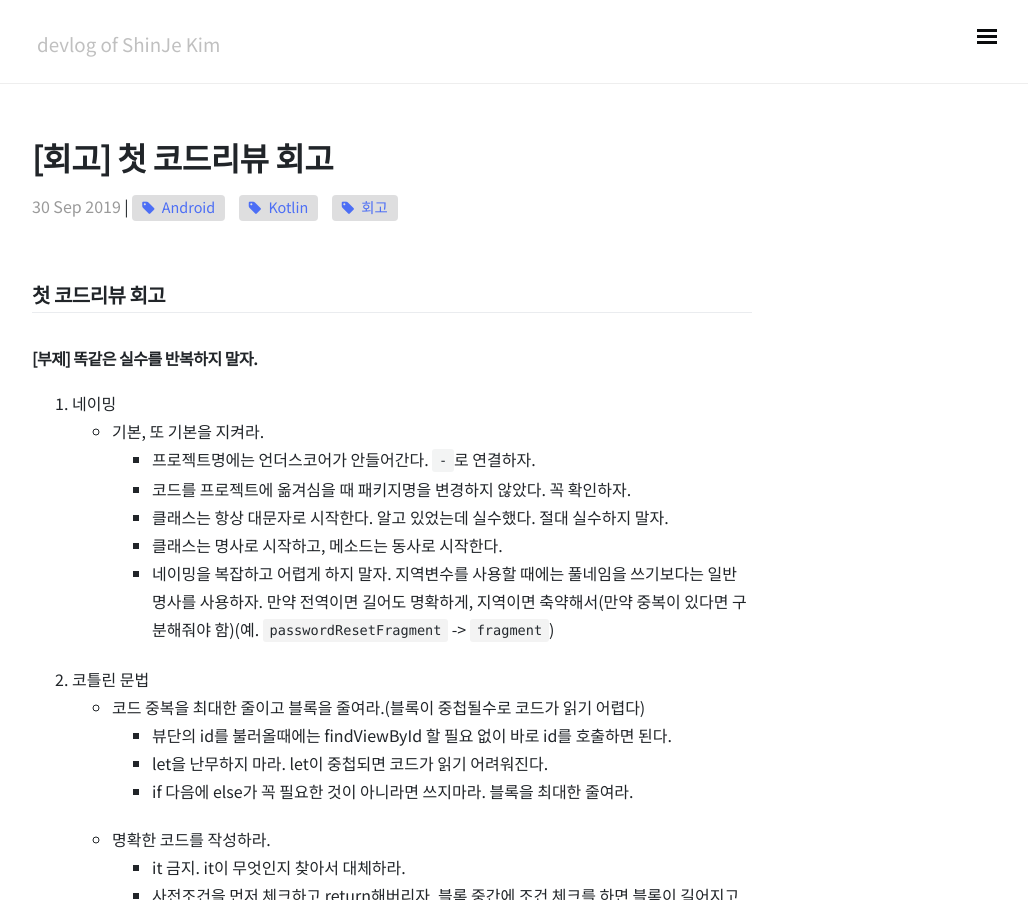
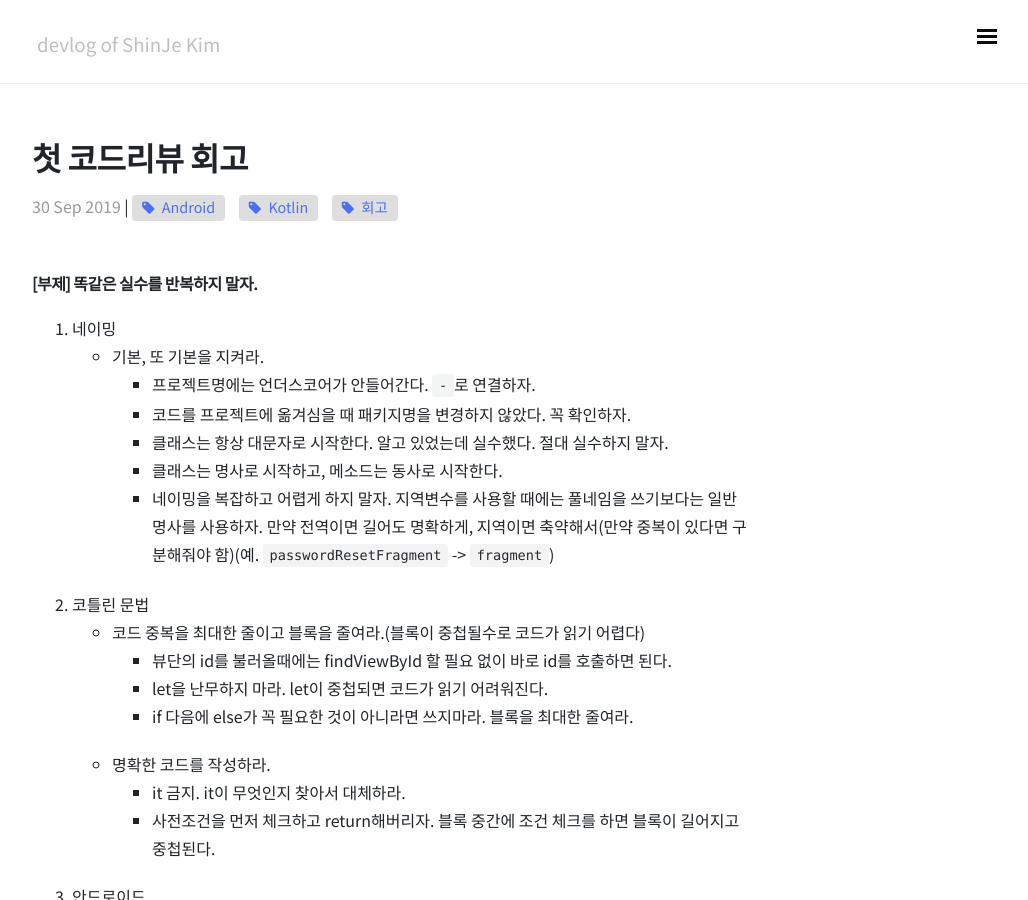
Before and after one commit to ShinJeKim/ShinJeKim.github.io, a Jekyll site: the page built from _posts/etc/2019-09-30-첫 코드리뷰 회고.md, in a window 1280 px wide and 900 px high. Shown: the whole window, without its empty margins (248-1276 px from the left). Built offline with Jekyll 4.4.1, drawn with Linux system fonts in a browser that asks for light colours; nearby versions of some CDN libraries; comment, search, counter and statistics services are not loaded.

Commit message:
제목 수정

```diff
--- a/_posts/etc/2019-09-30-[회고] 첫 코드리뷰 회고.md
+++ b/_posts/etc/2019-09-30-첫 코드리뷰 회고.md
@@ -1,13 +1,12 @@
 ---
 layout: post
-title: "[회고] 첫 코드리뷰 회고"
+title: "첫 코드리뷰 회고"
 date: 2019-09-30
 categories: etc
 tags: Android Kotlin 회고
 comments: true
 ---
 
-## 첫 코드리뷰 회고
 ### [부제] 똑같은 실수를 반복하지 말자.
 1. 네이밍
    - 기본, 또 기본을 지켜라.
```
Also changed, not shown: _posts/etc/2019-10-27-3개월간의 인턴 회고.md (renamed from _posts/etc/2019-10-27-[회고] 3개월간의 인턴 회고.md, +0 -1 lines).
